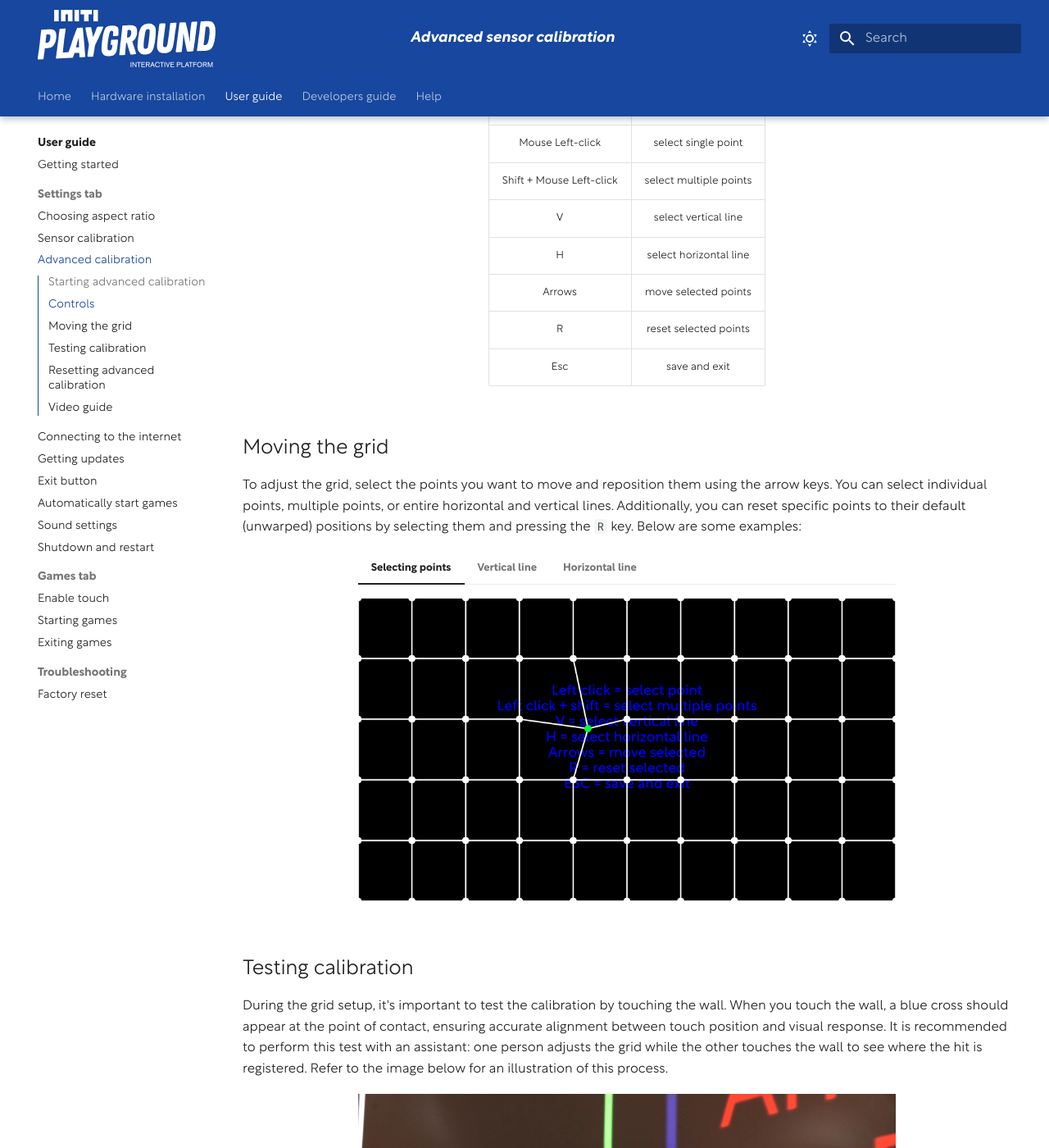
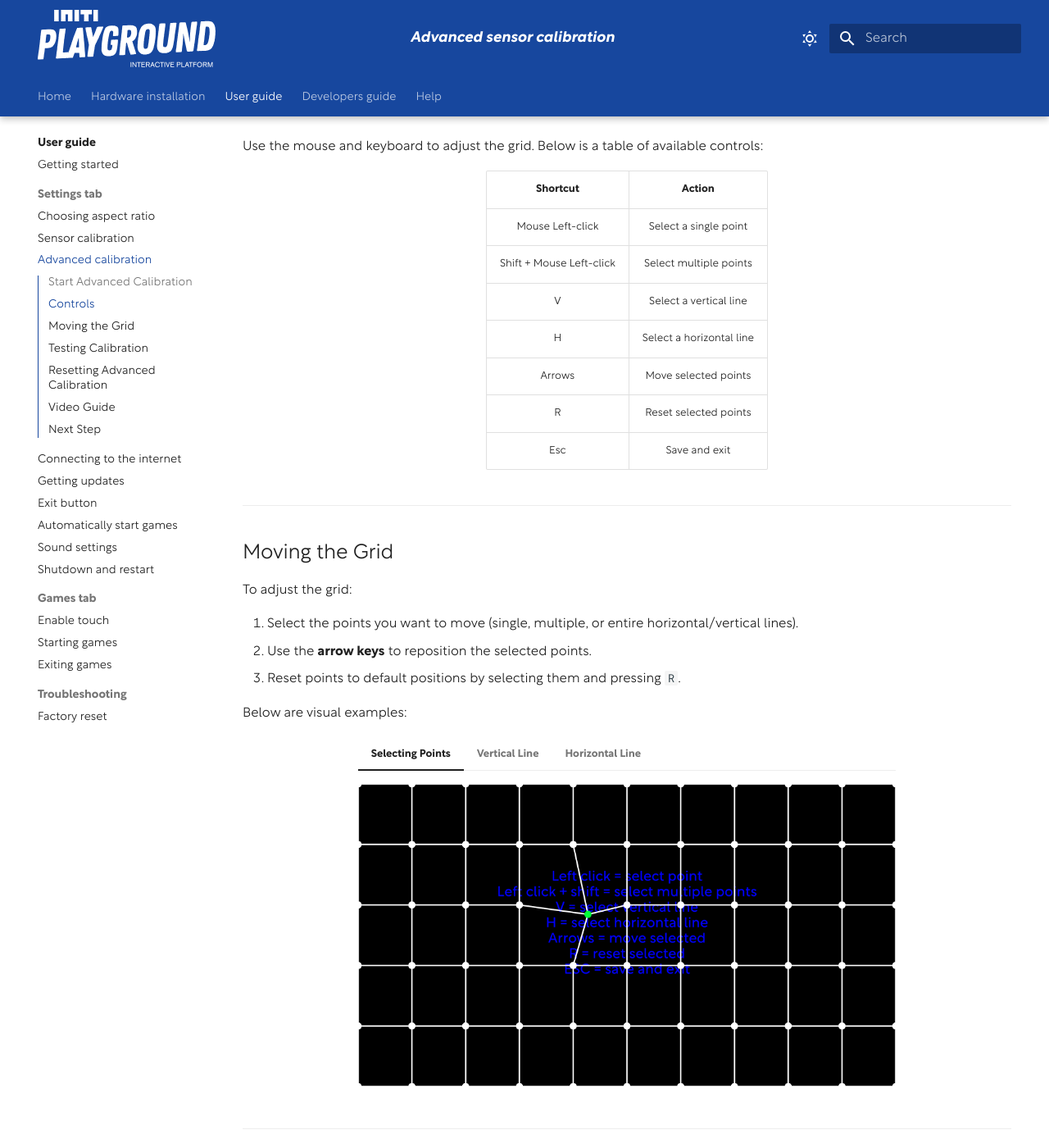
Before and after one commit to INITI-Playground/initi-playground-docs, an MkDocs documentation site: the page built from docs/setup/advanced-sensor-calibration.md, in a window 1280 px wide and 1400 px high, scrolled down 995 px. Shown: the whole window at 82% size. Built offline with MkDocs 1.6.1 and Material for MkDocs 9.7.7, drawn with Linux system fonts in a browser that asks for light colours; some of the changed text lies outside the part shown.

Commit message:
update advanced sensor calibration documentation for clarity and consistency. Improved section headings, refined instructions, and corrected formatting.

```diff
--- a/docs/setup/advanced-sensor-calibration.md
+++ b/docs/setup/advanced-sensor-calibration.md
@@ -1,87 +1,111 @@
 Title:   Advanced sensor calibration
 Summary: Calibrating touch sensor using grid
 Authors: Ondrej Prucha
-Date:    July 20, 2024
+Date:    February 23, 2026
 blank-value:
 
-# Advanced sensor calibration
+# Advanced Sensor Calibration
 
-Advanced sensor calibration allows you to fine-tune the calibration using a grid-based warping input. This process is optional but highly beneficial when the wall is not perfectly flat or when certain areas of the projection require higher precision in touch positioning and visual response alignment.
+Advanced sensor calibration lets you fine-tune the touch area using a **grid-based warping system**.
+This process is optional but highly recommended when:
 
-## Starting advanced calibration
+- The wall is not perfectly flat
+- Certain areas of the projection require **higher precision** for touch and visual alignment
 
-- Open the UI and navigate to the `Settings` tab located at the top of the screen.
-- Find and click on the `Advanced Calibration` section.
-- Click `START CALIBRATION` button
+---
+
+## Start Advanced Calibration
+
+1. Open the UI and navigate to the `Settings` tab at the top of the screen.
+2. Locate and click the **Advanced Calibration** section.
+3. Click the `START CALIBRATION` button.
 
 <div class="center imageWidth" markdown>
 ![Start advanced calibration confirm](assets/advanced-calibration-start.jpg "Start advanced calibration")
 </div>
 
+---
+
 ## Controls
 
-To fine-tune the calibration, use the mouse and keyboard to adjust the grid. Below is a table of controls:
+Use the mouse and keyboard to adjust the grid. Below is a table of available controls:
 
 <div class="center" markdown>
 
 | Shortcut                   | Action                       |
 |:--------------------------:|:----------------------------:|
-| Mouse Left-click           | select single point          |
-| Shift + Mouse Left-click   | select multiple points       |
-| V                          | select vertical line         |
-| H                          | select horizontal line       |
-| Arrows                     | move selected points         |
-| R                          | reset selected points        |
-| Esc                        | save and exit                |
+| Mouse Left-click           | Select a single point        |
+| Shift + Mouse Left-click   | Select multiple points       |
+| V                          | Select a vertical line       |
+| H                          | Select a horizontal line     |
+| Arrows                     | Move selected points         |
+| R                          | Reset selected points        |
+| Esc                        | Save and exit                |
 
 </div>
 
-## Moving the grid
+---
 
-To adjust the grid, select the points you want to move and reposition them using the arrow keys. You can select individual points, multiple points, or entire horizontal and vertical lines. Additionally, you can reset specific points to their default (unwarped) positions by selecting them and pressing the `R` key. Below are some examples:
+## Moving the Grid
+
+To adjust the grid:
+
+1. Select the points you want to move (single, multiple, or entire horizontal/vertical lines).
+2. Use the **arrow keys** to reposition the selected points.
+3. Reset points to default positions by selecting them and pressing `R`.
+
+Below are visual examples:
 
 <div class="center imageWidth" markdown>
 
-=== "Selecting points"
+=== "Selecting Points"
 
     ![Warp grid selecting points](assets/advanced-calibration-grid-point.png "Warp grid selecting points")
 
-=== "Vertical line"
+=== "Vertical Line"
 
-    ![Warp grid selecting verical line](assets/advanced-calibration-grid-vl.png "Warp grid selecting vertical line")
+    ![Warp grid selecting vertical line](assets/advanced-calibration-grid-vl.png "Warp grid selecting vertical line")
 
-=== "Horizontal line"
+=== "Horizontal Line"
 
     ![Warp grid selecting horizontal line](assets/advanced-calibration-grid-hl.png "Warp grid selecting horizontal line")
 
 </div>
 
-## Testing calibration
+---
 
-During the grid setup, it's important to test the calibration by touching the wall. When you touch the wall, a blue cross should appear at the point of contact, ensuring accurate alignment between touch position and visual response. It is recommended to perform this test with an assistant: one person adjusts the grid while the other touches the wall to see where the hit is registered. Refer to the image below for an illustration of this process.
+## Testing Calibration
+
+Test the calibration by touching the wall. A **blue cross** should appear at the contact point, confirming accurate touch-to-visual alignment.
+
+For best results, use an assistant: one person adjusts the grid while the other touches the wall to verify hits.
 
 <div class="center imageWidth" markdown>
 ![Testing advanced calibration](assets/advanced-calibration-testing.jpg "Testing advanced calibration")
 </div>
 
+---
 
-## Resetting advanced calibration
+## Resetting Advanced Calibration
 
-To discard the current advanced calibration, click the `Reset Calibration` button at the bottom of the screen.
+To discard the current advanced calibration:
+
+1. Click the `Reset Calibration` button at the bottom of the screen.
+2. Confirm the action by clicking `OK`.
 
 <div class="center imageWidth" markdown>
 ![Reset advanced calibration](assets/advanced-calibration-start2.jpg "Reset advanced calibration")
 </div>
 
-To prevent accidental resets, you will need to confirm this action by clicking `OK`
-
 <div class="center imageWidth" markdown>
 ![Reset advanced calibration confirm](assets/advanced-calibration-reset.png "Reset advanced calibration confirm")
 </div>
 
-## Video guide
+---
 
-For additional guidance, check out our video tutorial below.
+## Video Guide
+
+For a step-by-step demonstration, watch the video tutorial below:
 
 <div class="center imageWidth" markdown>
 <div style="padding:56.25% 0 0 0;position:relative;">
@@ -89,10 +113,13 @@ For additional guidance, check out our video tutorial below.
 <script src="https://player.vimeo.com/api/player.js"></script>
 </div>
 
+---
 
-<br />
+## Next Step
 
-Now that the sensor is successfully calibrated, it's time to move on to the next step: connecting your INITI Playground to the internet. This will enable you to access updates or download new games. Proceed to the [next section](connecting-to-the-internet.md) for detailed instructions on how to connect your system to the internet.
+Once advanced calibration is complete, connect your INITI Playground to the internet. This enables **system updates** and **game downloads**.
+
+Proceed to the [Connecting to the Internet](connecting-to-the-internet.md) section for instructions.
 
 ----
 
```
